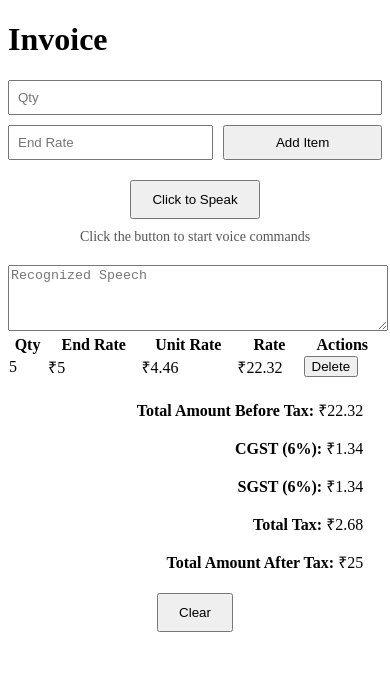
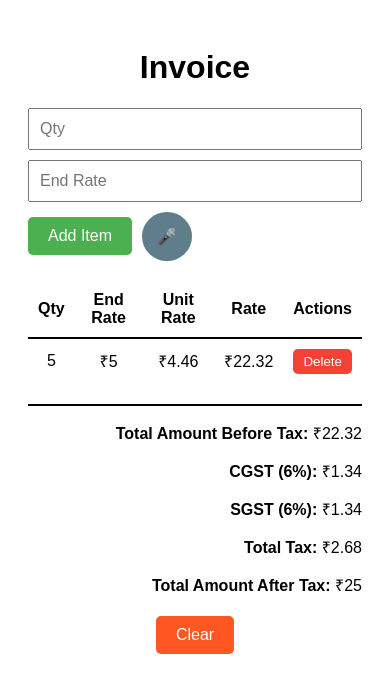
Before and after one commit to RebootCode2024/invoice-app, a Next.js app: page /invoice in a window 390 px wide. Both pictures are taken after typing "5", "5" into the empty fields and a click on the button "Add Item". Shown: the top 692 px of the page. Built offline with nearby package versions, Linux system fonts and the light colour scheme.

Commit message:
microphone working but with headphones

```diff
--- a/src/app/components/InvoiceLayout.jsx
+++ b/src/app/components/InvoiceLayout.jsx
@@ -5,13 +5,12 @@ const InvoiceLayout = () => {
   const [items, setItems] = useState([]);
   const [qty, setQty] = useState('');
   const [endRate, setEndRate] = useState('');
-  const [listening, setListening] = useState(false);
-  const [transcript, setTranscript] = useState('');
-  const [pendingAdd, setPendingAdd] = useState(false); // Tracks if add item is pending
+  const [listening, setListening] = useState(false); // Track microphone status
+  const [transcript, setTranscript] = useState(''); // Hidden recognized text
+  const [pendingAdd, setPendingAdd] = useState(false);
 
   let recognition;
 
-  // Function to initialize speech recognition
   const initSpeechRecognition = () => {
     if (typeof window !== 'undefined' && 'webkitSpeechRecognition' in window) {
       recognition = new window.webkitSpeechRecognition();
@@ -35,7 +34,6 @@ const InvoiceLayout = () => {
     }
   };
 
-  // Start or stop listening
   const toggleListening = () => {
     if (!recognition) initSpeechRecognition();
     if (recognition) {
@@ -50,7 +48,6 @@ const InvoiceLayout = () => {
     }
   };
 
-  // Process recognized speech commands
   const processCommand = (command) => {
     if (command.includes('quantity')) {
       const quantity = command.split('quantity')[1].trim().split(' ')[0];
@@ -61,22 +58,20 @@ const InvoiceLayout = () => {
       if (!isNaN(rate)) setEndRate(rate);
     }
     if (command.includes('add item') || command.includes('ad item')) {
-      setPendingAdd(true); // Set pending add to true
-      setTranscript(''); // Clear the transcript after preparing to add item
+      setPendingAdd(true);
+      setTranscript('');
       recognition.stop();
       setListening(false);
     }
   };
 
-  // Effect to trigger addItem when both qty and endRate are set and pendingAdd is true
   useEffect(() => {
     if (pendingAdd && qty && endRate) {
       addItem();
-      setPendingAdd(false); // Reset pending add
+      setPendingAdd(false);
     }
-  }, [qty, endRate, pendingAdd]); // Trigger whenever qty, endRate, or pendingAdd changes
+  }, [qty, endRate, pendingAdd]);
 
-  // Add Item to Table
   const addItem = () => {
     if (qty && endRate) {
       const unitRate = parseFloat(endRate) / 1.12;
@@ -95,13 +90,11 @@ const InvoiceLayout = () => {
     }
   };
 
-  // Delete Item from Table
   const deleteItem = (index) => {
     const updatedItems = items.filter((_, i) => i !== index);
     setItems(updatedItems);
   };
 
-  // Clear all contents
   const clearContents = () => {
     setItems([]);
     setQty('');
@@ -109,7 +102,6 @@ const InvoiceLayout = () => {
     setTranscript('');
   };
 
-  // Calculate Total Amount Before Tax
   const totalAmountBeforeTax = items.reduce((acc, item) => acc + parseFloat(item.rate), 0);
   const cgst = totalAmountBeforeTax * 0.06;
   const sgst = totalAmountBeforeTax * 0.06;
@@ -117,73 +109,89 @@ const InvoiceLayout = () => {
   const totalAmountAfterTax = Math.round(totalAmountBeforeTax + totalTax);
 
   return (
-    <div>
-      <h1>Invoice</h1>
+    <div style={{ fontFamily: 'Arial, sans-serif', padding: '20px', maxWidth: '800px', margin: '0 auto' }}>
+      <h1 style={{ fontSize: '2em', textAlign: 'center', fontWeight: 'bold' }}>Invoice</h1>
 
       {/* Item Input Form */}
-      <div style={{ marginBottom: '20px', display: 'flex', flexWrap: 'wrap', gap: '10px' }}>
+      <div style={{ display: 'flex', flexWrap: 'wrap', gap: '10px', marginBottom: '20px', alignItems: 'center' }}>
         <input
           type="number"
           placeholder="Qty"
           value={qty}
           onChange={(e) => setQty(e.target.value)}
-          style={{ padding: '8px', flex: '1 1 100px' }}
+          style={{ padding: '10px', flex: '1', fontSize: '1em' }}
         />
         <input
           type="number"
           placeholder="End Rate"
           value={endRate}
           onChange={(e) => setEndRate(e.target.value)}
-          style={{ padding: '8px', flex: '1 1 100px' }}
+          style={{ padding: '10px', flex: '1', fontSize: '1em' }}
         />
-        <button onClick={addItem} style={{ padding: '8px', flex: '1 1 auto' }}>Add Item</button>
+        <button onClick={addItem} style={{ padding: '10px 20px', backgroundColor: '#4CAF50', color: 'white', border: 'none', borderRadius: '5px', fontSize: '1em', cursor: 'pointer' }}>Add Item</button>
+        <button onClick={toggleListening} style={{
+          padding: '15px',
+          fontSize: '1em',
+          borderRadius: '50%',
+          backgroundColor: listening ? '#FF5722' : '#607D8B',
+          color: 'white',
+          border: 'none',
+          cursor: 'pointer',
+          transition: 'background-color 0.3s ease',
+          animation: listening ? 'pulse 1s infinite' : 'none'
+        }}>
+          🎤
+        </button>
       </div>
 
-      {/* Microphone Button */}
-      <div style={{ textAlign: 'center', marginTop: '20px' }}>
-        <button onClick={toggleListening} style={{ padding: '10px 20px', cursor: 'pointer' }}>
-          {listening ? 'Stop Listening' : 'Click to Speak'}
-        </button>
-        <div style={{ marginTop: '10px', fontSize: '14px', color: '#555' }}>
-          {listening ? 'Listening...' : 'Click the button to start voice commands'}
-        </div>
-      </div>
+      <style>
+        {`
+          @keyframes pulse {
+            0% { transform: scale(1); }
+            50% { transform: scale(1.1); }
+            100% { transform: scale(1); }
+          }
+        `}
+      </style>
 
-      {/* Display Transcript */}
+      {/* Hidden Transcript */}
       <textarea
         value={transcript}
         readOnly
         rows="4"
         placeholder="Recognized Speech"
-        style={{ width: '100%', marginTop: '20px' }}
+        style={{ display: 'none' }}
       />
 
       {/* Table */}
-      <table style={{ width: '100%', borderCollapse: 'collapse', marginBottom: '20px' }}>
+      <table style={{ width: '100%', borderCollapse: 'collapse', marginTop: '20px' }}>
         <thead>
           <tr>
-            <th>Qty</th>
-            <th>End Rate</th>
-            <th>Unit Rate</th>
-            <th>Rate</th>
-            <th>Actions</th>
+            <th style={{ borderBottom: '2px solid #000', padding: '10px', textAlign: 'center' }}>Qty</th>
+            <th style={{ borderBottom: '2px solid #000', padding: '10px', textAlign: 'center' }}>End Rate</th>
+            <th style={{ borderBottom: '2px solid #000', padding: '10px', textAlign: 'center' }}>Unit Rate</th>
+            <th style={{ borderBottom: '2px solid #000', padding: '10px', textAlign: 'center' }}>Rate</th>
+            <th style={{ borderBottom: '2px solid #000', padding: '10px', textAlign: 'center' }}>Actions</th>
           </tr>
         </thead>
         <tbody>
           {items.map((item, index) => (
             <tr key={index}>
-              <td>{item.qty}</td>
-              <td>₹{item.endRate}</td>
-              <td>₹{item.unitRate}</td>
-              <td>₹{item.rate}</td>
-              <td><button onClick={() => deleteItem(index)}>Delete</button></td>
+              <td style={{ padding: '10px', textAlign: 'center' }}>{item.qty}</td>
+              <td style={{ padding: '10px', textAlign: 'center' }}>₹{item.endRate}</td>
+              <td style={{ padding: '10px', textAlign: 'center' }}>₹{item.unitRate}</td>
+              <td style={{ padding: '10px', textAlign: 'center' }}>₹{item.rate}</td>
+              <td style={{ padding: '10px', textAlign: 'center' }}>
+                <button onClick={() => deleteItem(index)} style={{ backgroundColor: '#f44336', color: 'white', border: 'none', padding: '5px 10px', borderRadius: '5px', cursor: 'pointer' }}>Delete</button>
+              </td>
             </tr>
           ))}
         </tbody>
       </table>
 
       {/* Summary Section */}
-      <div style={{ textAlign: 'right', marginTop: '20px', marginRight: '5%' }}>
+      <div style={{ textAlign: 'right', marginTop: '20px' }}>
+        <hr style={{ border: '1px solid #000', marginBottom: '10px' }} />
         <p><strong>Total Amount Before Tax:</strong> ₹{totalAmountBeforeTax.toFixed(2)}</p>
         <p><strong>CGST (6%):</strong> ₹{cgst.toFixed(2)}</p>
         <p><strong>SGST (6%):</strong> ₹{sgst.toFixed(2)}</p>
@@ -193,7 +201,7 @@ const InvoiceLayout = () => {
 
       {/* Clear Button */}
       <div style={{ textAlign: 'center', marginTop: '20px' }}>
-        <button onClick={clearContents} style={{ padding: '10px 20px', cursor: 'pointer' }}>Clear</button>
+        <button onClick={clearContents} style={{ padding: '10px 20px', backgroundColor: '#FF5722', color: 'white', border: 'none', borderRadius: '5px', fontSize: '1em', cursor: 'pointer' }}>Clear</button>
       </div>
     </div>
   );
```
